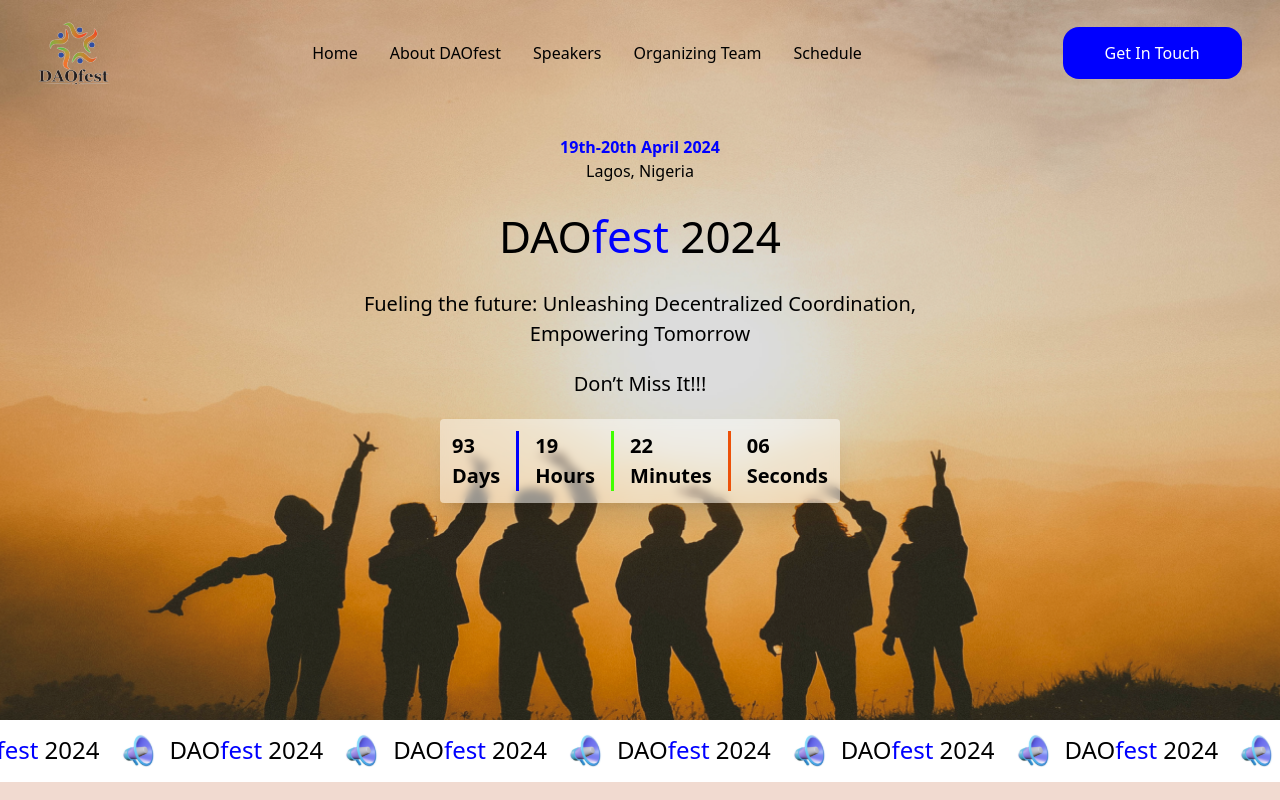
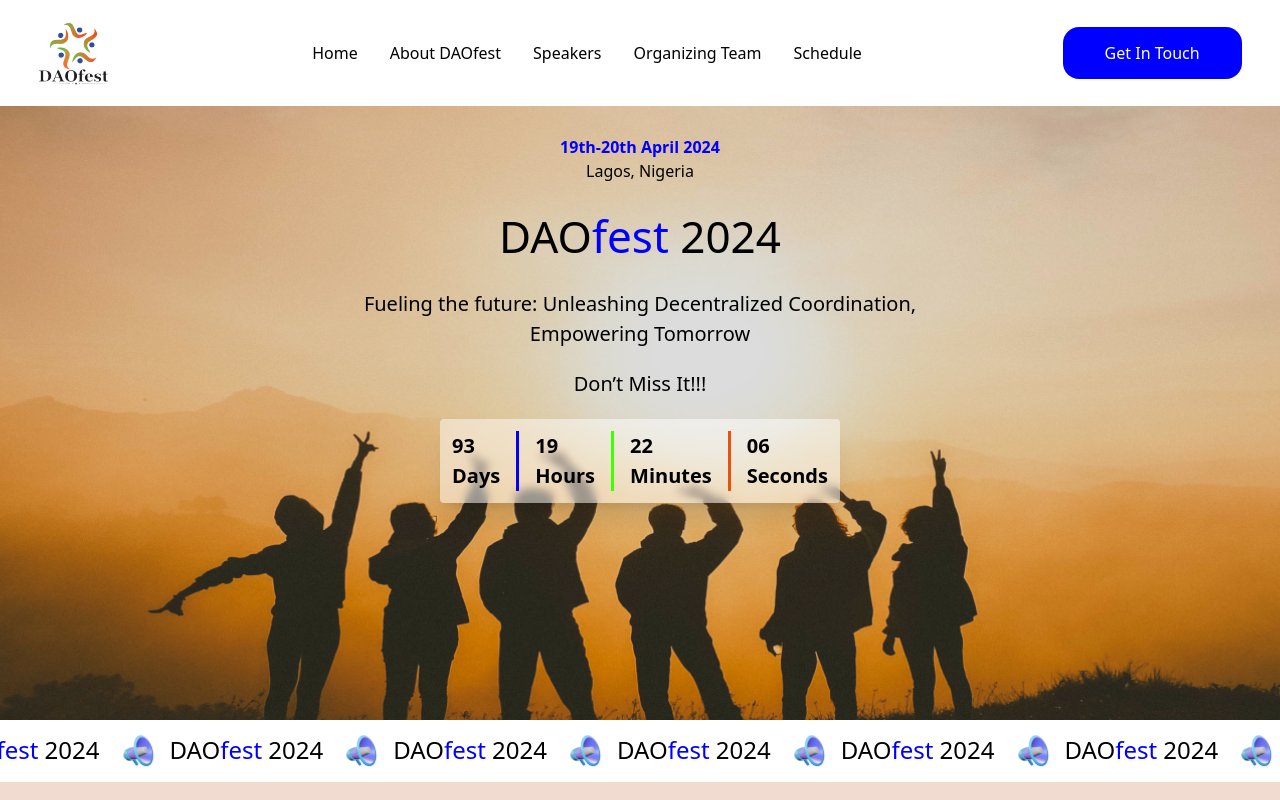
Before and after one commit to Zidotech/DAOfest, a React (Vite) app: page / in a window 1280 px wide. Shown: the top 800 px of the page. Built offline with nearby package versions, Linux system fonts and the light colour scheme.

Commit message:
Update Navbar.jsx
update the navbar

```diff
--- a/src/components/Navbar.jsx
+++ b/src/components/Navbar.jsx
@@ -20,7 +20,7 @@ const Navbar = () => {
   return (
     <nav
       className={`fixed w-full top-0 left-0 z-20   ${
-        active ? " bg-black" : ""
+        active ? " bg-black" : "bg-white"
       }`}
     >
       <div className="section flex justify-between items-center sm:py-5 py-4">
```
